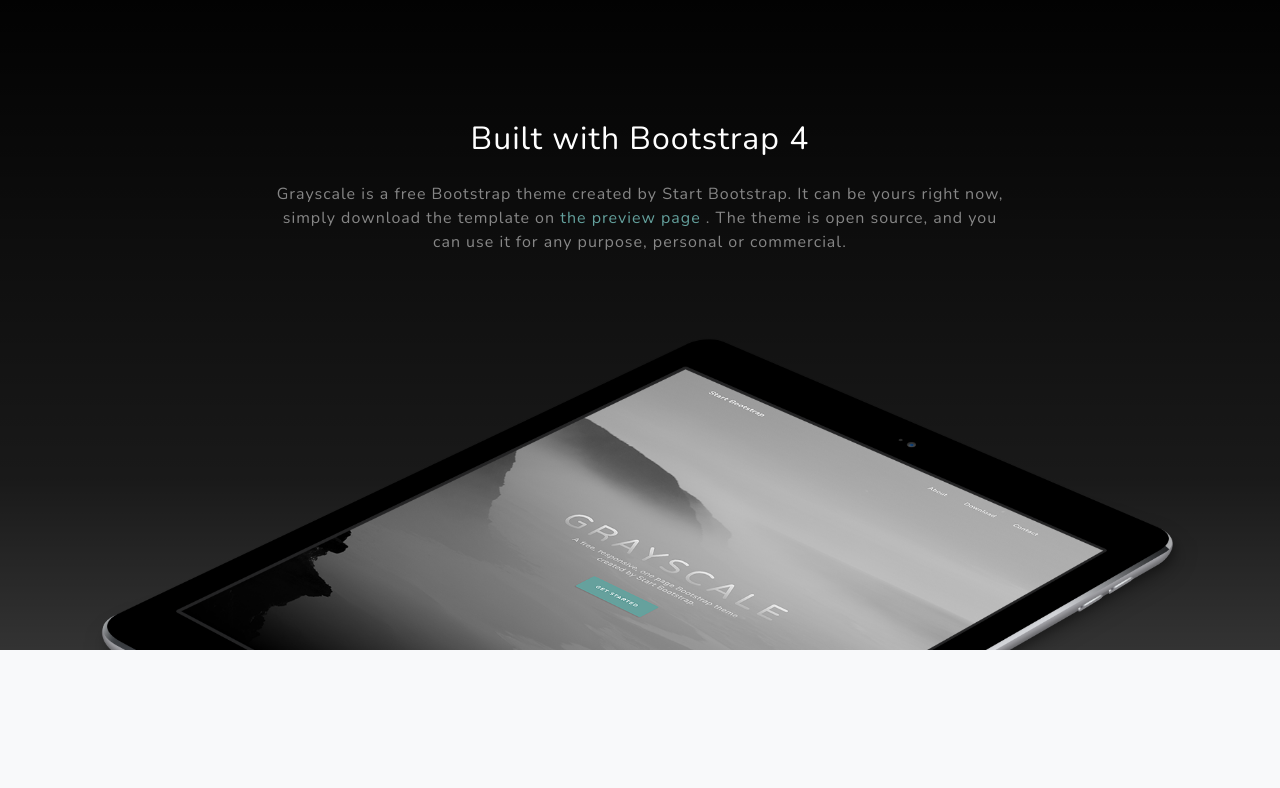
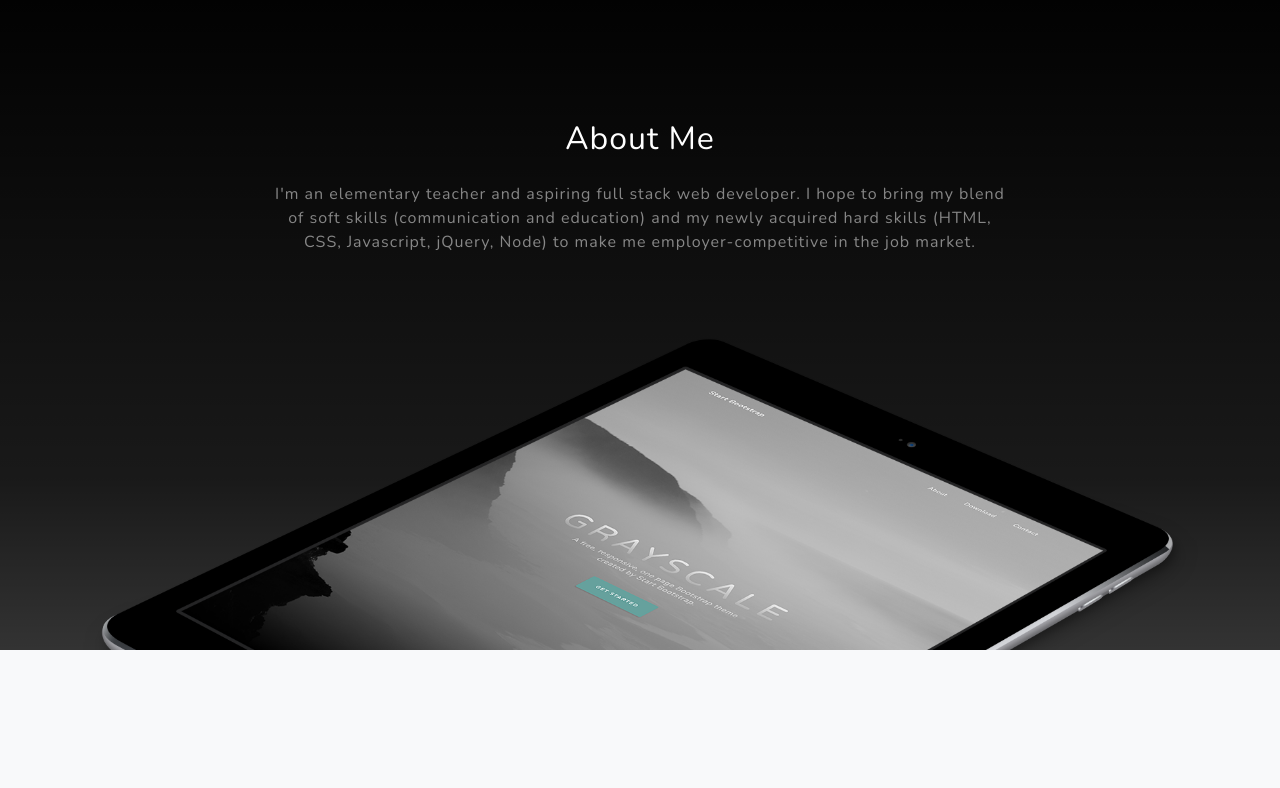
Before and after one commit to mariabyler/Portfolio, a plain HTML site: page index.html in a window 1280 px wide. Shown: the part 840-1628 px from the top of the page. Drawn offline with nearby package versions, Linux system fonts and the light colour scheme.

Commit message:
updated about me

```diff
--- a/index.html
+++ b/index.html
@@ -48,11 +48,9 @@
             <div class="container">
                 <div class="row">
                     <div class="col-lg-8 mx-auto">
-                        <h2 class="text-white mb-4">Built with Bootstrap 4</h2>
+                        <h2 class="text-white mb-4">About Me</h2>
                         <p class="text-white-50">
-                            Grayscale is a free Bootstrap theme created by Start Bootstrap. It can be yours right now, simply download the template on
-                            <a href="https://startbootstrap.com/template-overviews/grayscale/">the preview page</a>
-                            . The theme is open source, and you can use it for any purpose, personal or commercial.
+                            I'm an elementary teacher and aspiring full stack web developer. I hope to bring my blend of soft skills (communication and education) and my newly acquired hard skills (HTML, CSS, Javascript, jQuery, Node) to make me employer-competitive in the job market.
                         </p>
                     </div>
                 </div>
```
